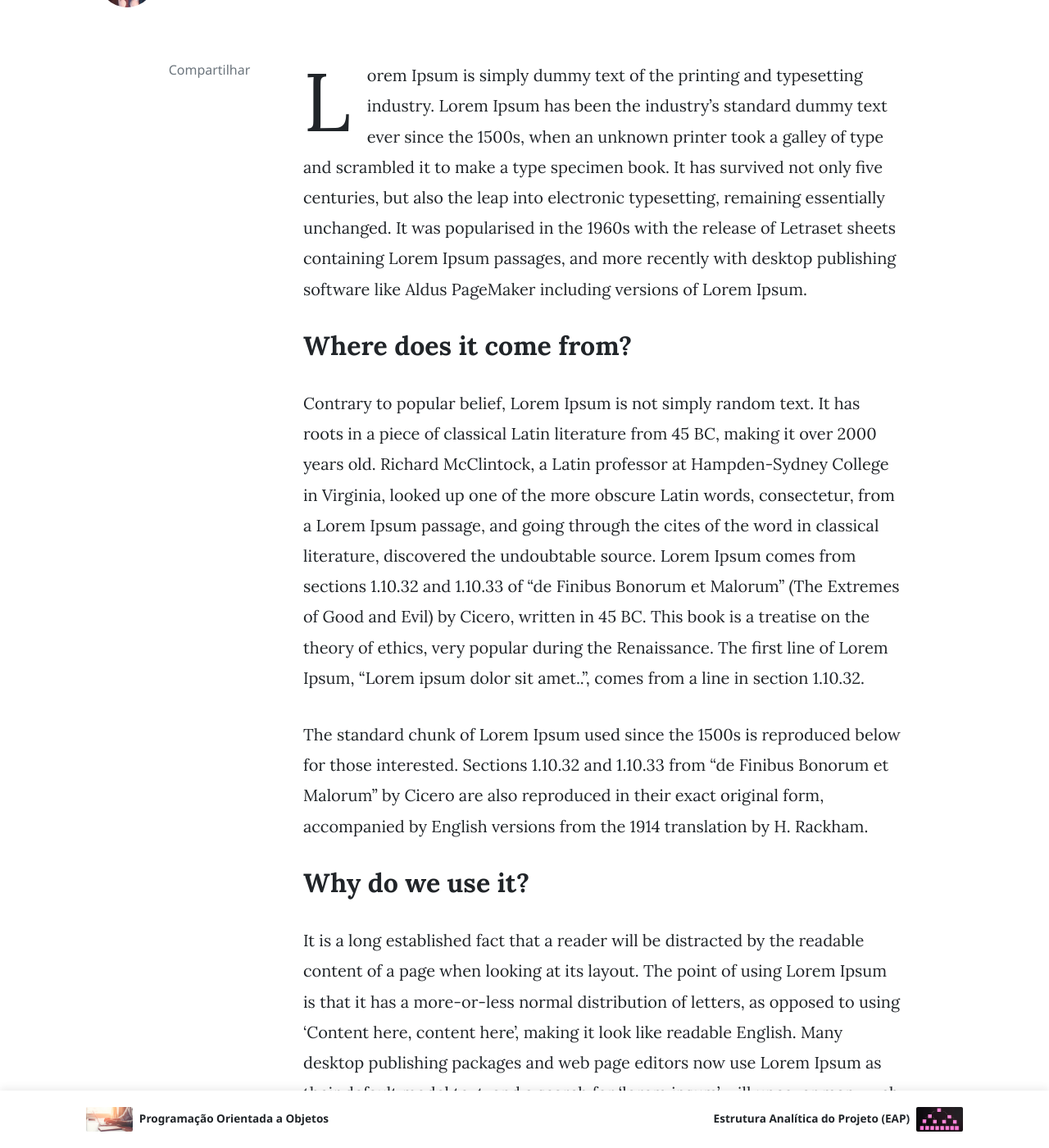
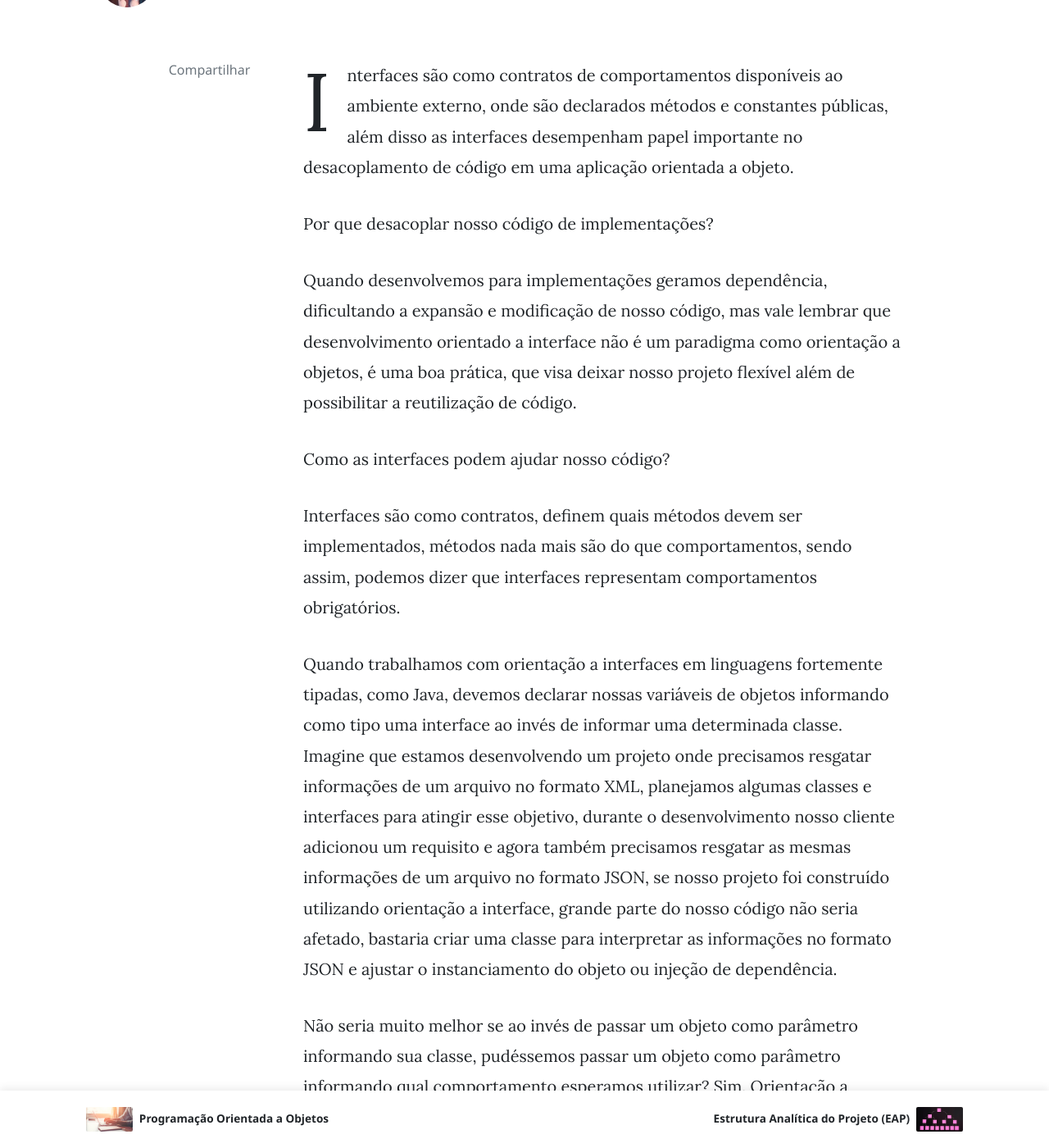
Before and after one commit to diogomatheus/diogomatheus.github.io, a Jekyll site: the page built from _posts/2013-07-29-interface-based-programming.md, in a window 1280 px wide and 1400 px high, scrolled down 427 px. Shown: the whole window at 82% size. Built offline with Jekyll 4.4.1, drawn with Linux system fonts in a browser that asks for light colours; nearby versions of some CDN libraries; comment, search, counter and statistics services are not loaded; some of the changed text lies outside the part shown.

Commit message:
feat: content migration

```diff
--- a/_posts/2013-07-29-interface-based-programming.md
+++ b/_posts/2013-07-29-interface-based-programming.md
@@ -8,14 +8,132 @@ tags: []
 redirect_from:
   - "/blog/orientacao-a-objetos/orientacao-a-interfaces/"
 ---
-Lorem Ipsum is simply dummy text of the printing and typesetting industry. Lorem Ipsum has been the industry's standard dummy text ever since the 1500s, when an unknown printer took a galley of type and scrambled it to make a type specimen book. It has survived not only five centuries, but also the leap into electronic typesetting, remaining essentially unchanged. It was popularised in the 1960s with the release of Letraset sheets containing Lorem Ipsum passages, and more recently with desktop publishing software like Aldus PageMaker including versions of Lorem Ipsum.
+Interfaces são como contratos de comportamentos disponíveis ao ambiente externo, onde são declarados métodos e constantes públicas, além disso as interfaces desempenham papel importante no desacoplamento de código em uma aplicação orientada a objeto.
 
-## Where does it come from?
+Por que desacoplar nosso código de implementações?
 
-Contrary to popular belief, Lorem Ipsum is not simply random text. It has roots in a piece of classical Latin literature from 45 BC, making it over 2000 years old. Richard McClintock, a Latin professor at Hampden-Sydney College in Virginia, looked up one of the more obscure Latin words, consectetur, from a Lorem Ipsum passage, and going through the cites of the word in classical literature, discovered the undoubtable source. Lorem Ipsum comes from sections 1.10.32 and 1.10.33 of "de Finibus Bonorum et Malorum" (The Extremes of Good and Evil) by Cicero, written in 45 BC. This book is a treatise on the theory of ethics, very popular during the Renaissance. The first line of Lorem Ipsum, "Lorem ipsum dolor sit amet..", comes from a line in section 1.10.32.
+Quando desenvolvemos para implementações geramos dependência, dificultando a expansão e modificação de nosso código, mas vale lembrar que desenvolvimento orientado a interface não é um paradigma como orientação a objetos, é uma boa prática, que visa deixar nosso projeto flexível além de possibilitar a reutilização de código.
 
-The standard chunk of Lorem Ipsum used since the 1500s is reproduced below for those interested. Sections 1.10.32 and 1.10.33 from "de Finibus Bonorum et Malorum" by Cicero are also reproduced in their exact original form, accompanied by English versions from the 1914 translation by H. Rackham.
+Como as interfaces podem ajudar nosso código?
 
-## Why do we use it?
+Interfaces são como contratos, definem quais métodos devem ser implementados, métodos nada mais são do que comportamentos, sendo assim, podemos dizer que interfaces representam comportamentos obrigatórios.
 
-It is a long established fact that a reader will be distracted by the readable content of a page when looking at its layout. The point of using Lorem Ipsum is that it has a more-or-less normal distribution of letters, as opposed to using 'Content here, content here', making it look like readable English. Many desktop publishing packages and web page editors now use Lorem Ipsum as their default model text, and a search for 'lorem ipsum' will uncover many web sites still in their infancy. Various versions have evolved over the years, sometimes by accident, sometimes on purpose (injected humour and the like).
+Quando trabalhamos com orientação a interfaces em linguagens fortemente tipadas, como Java, devemos declarar nossas variáveis de objetos informando como tipo uma interface ao invés de informar uma determinada classe. Imagine que estamos desenvolvendo um projeto onde precisamos resgatar informações de um arquivo no formato XML, planejamos algumas classes e interfaces para atingir esse objetivo, durante o desenvolvimento nosso cliente adicionou um requisito e agora também precisamos resgatar as mesmas informações de um arquivo no formato JSON, se nosso projeto foi construído utilizando orientação a interface, grande parte do nosso código não seria afetado, bastaria criar uma classe para interpretar as informações no formato JSON e ajustar o instanciamento do objeto ou injeção de dependência.
+
+Não seria muito melhor se ao invés de passar um objeto como parâmetro informando sua classe, pudéssemos passar um objeto como parâmetro informando qual comportamento esperamos utilizar? Sim. Orientação a interfaces também significa informar qual comportamento precisamos ao trabalhar com objetos como parâmetros, com isso ganhamos flexibilidade.
+
+Trabalhando com orientação a interfaces
+
+Nessa parte do artigo vamos praticar um pouco do que vimos anteriormente, nosso projeto será desenvolver um brinde para os visitantes de uma feira de produtos eletrônicos, com foco na exposição de televisores, nosso cliente solicitou que fosse desenvolvido um controle remoto universal para seus televisores no formato de um chaveiro, com apenas uma funcionalidade, ligar e desligar as televisões de sua marca.
+
+Iniciamos o desenvolvimento do projeto com as interfaces Electronic e RemoteControl.
+
+Electronic.php
+
+{% highlight php %}
+<?php
+interface Electronic
+{
+  public function turnOn();
+  public function turnOff();
+  public function isOn();
+}
+?>
+{% endhighlight %}
+
+RemoteControl.php
+
+{% highlight php %}
+<?php
+interface RemoteControl
+{
+  public function togglePower(Electronic $electronic);
+}
+?>
+{% endhighlight %}
+
+Com nossas interfaces definidas, criamos nossas classes TelevisionImpl e RemoteControlImpl.
+
+TelevisionImpl.php
+
+{% highlight php %}
+<?php
+class TelevisionImpl implements Electronic
+{
+  private $_status;
+
+  public function turnOn() {
+    echo 'Turning on the Television';
+    $this->_status = true;
+  }
+
+  public function turnOff() {
+    echo 'Turning off the Television';
+    $this->_status = false;
+  }
+
+  public function isOn() {
+    return $this->_status;
+  }
+}
+?>
+{% endhighlight %}
+
+RemoteControlImpl.php
+
+{% highlight php %}
+<?php
+class RemoteControlImpl implements RemoteControl
+{
+  public function togglePower(Electronic $electronic) {
+    if(!$electronic->isOn()) {
+      $electronic->turnOn();
+    } else {
+      $electronic->turnOff();
+    }
+  }
+}
+?>
+{% endhighlight %}
+
+**Alteração de escopo:** Durante o desenvolvimento do projeto o cliente solicitou uma mudança no escopo, nosso controle remoto também precisa ligar e desligar aparelhos blu-ray player.
+
+Não precisamos modificar nosso controle, já que este foi desenvolvido visando um comportamento de produtos eletrônicos, nesse caso, basta expandir nosso projeto criando uma nova classe.
+
+BlurayPlayerImpl.php
+
+{% highlight php %}
+<?php
+class BlurayPlayerImpl implements Electronic
+{
+  private $_status;
+
+  public function turnOn() {
+    echo 'Turning on the Bluray Player';
+    $this->_status = true;
+  }
+
+  public function turnOff() {
+    echo 'Turning off the Bluray Player';
+    $this->_status = false;
+  }
+
+  public function isOn() {
+    return $this->_status;
+  }
+}
+?>
+{% endhighlight %}
+
+Alguns recursos e nomenclaturas não foram utilizados para simplificar nosso exemplo.
+Fique a vontade para visualizar ou efetuar download do exemplo: PHP ou JAVA.
+https://github.com/diogomatheus/php-advanced-interface
+https://github.com/diogomatheus/java-advanced-interface
+
+## Conclusão
+
+Interfaces são mais do contratos para as classes, também oferecem flexibilidade ao desenvolvimento, definem comportamentos, que são meios disponíveis para essas classes se comunicarem, ao utilizar orientação a interfaces, desenvolvemos para o que foi publicado, não mais para o que é público, em grandes projetos isso faz toda diferença, apenas adicionamos métodos em nossas interfaces quando estão estáveis, evitando que algo instável seja utilizado por um dos membros da equipe.
+
+## Referência(s)
+
+- http://www.artima.com/lejava/articles/designprinciples.html
```
Also changed, not shown: _posts/2013-07-22-object-oriented-programming.md (+46 -6 lines), _posts/2013-08-05-work-breakdown-structure-wbs.md (+34 -6 lines), assets/images/posts/general/2013-08-05-wbs-example.jpg (added), assets/images/posts/general/2013-08-05-wbs-process.jpg (added).
